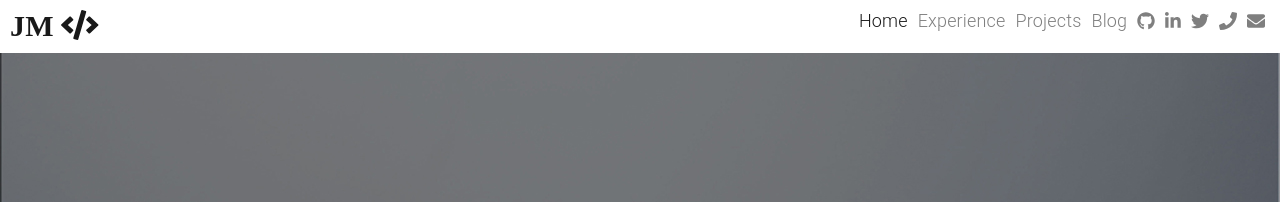
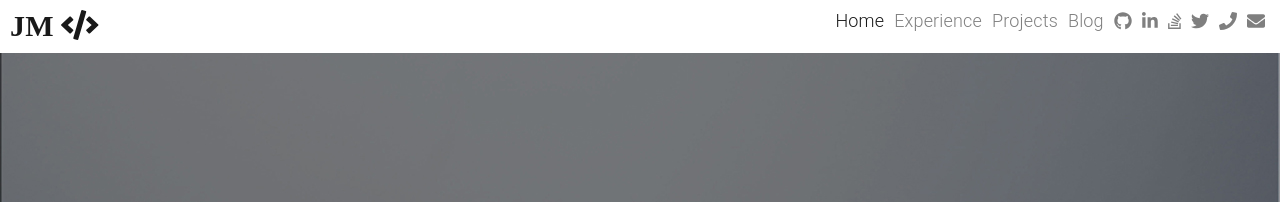
Before and after one commit to jmonterroso/jmonterroso.github.io, a Jekyll site: the page built from index.html, in a window 1280 px wide. Shown: the top 202 px of the page. Built offline with Jekyll 4.4.1, drawn with Linux system fonts in a browser that asks for light colours; nearby versions of some CDN libraries.

Commit message:
- Adding stackoverflow to my profile

```diff
--- a/_includes/partials/nav-bar.html
+++ b/_includes/partials/nav-bar.html
@@ -25,6 +25,9 @@
                 <a class="nav-link " aria-label="LinkedIn Profile" href="https://www.linkedin.com/in/{{ site.linkedin_username }}" target="_blank" ><i class="fab fa-linkedin-in"></i></a>
             </li>
             <li class="nav-item">
+                <a class="nav-link " aria-label="Stackoverflow Profile" href="https://stackoverflow.com/users/1064378/jaym" target="_blank" ><i class="fab fa-stack-overflow"></i></a>
+            </li>
+            <li class="nav-item">
                 <a class="nav-link " aria-label="Twitter Profile" href="https://www.twitter.com/{{ site.twitter_username}}" target="_blank" ><i class="fab fa-twitter"></i></a>
             </li>
             <li class="nav-item">
```
